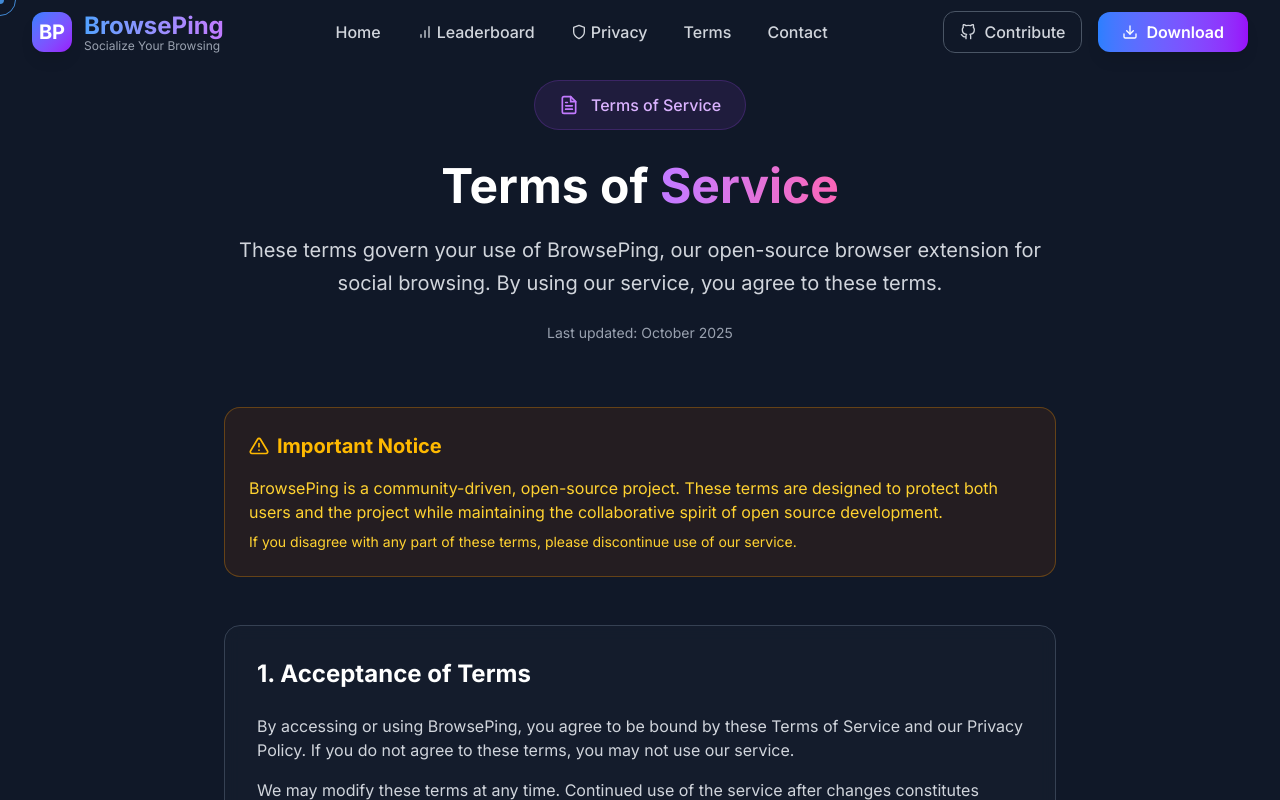
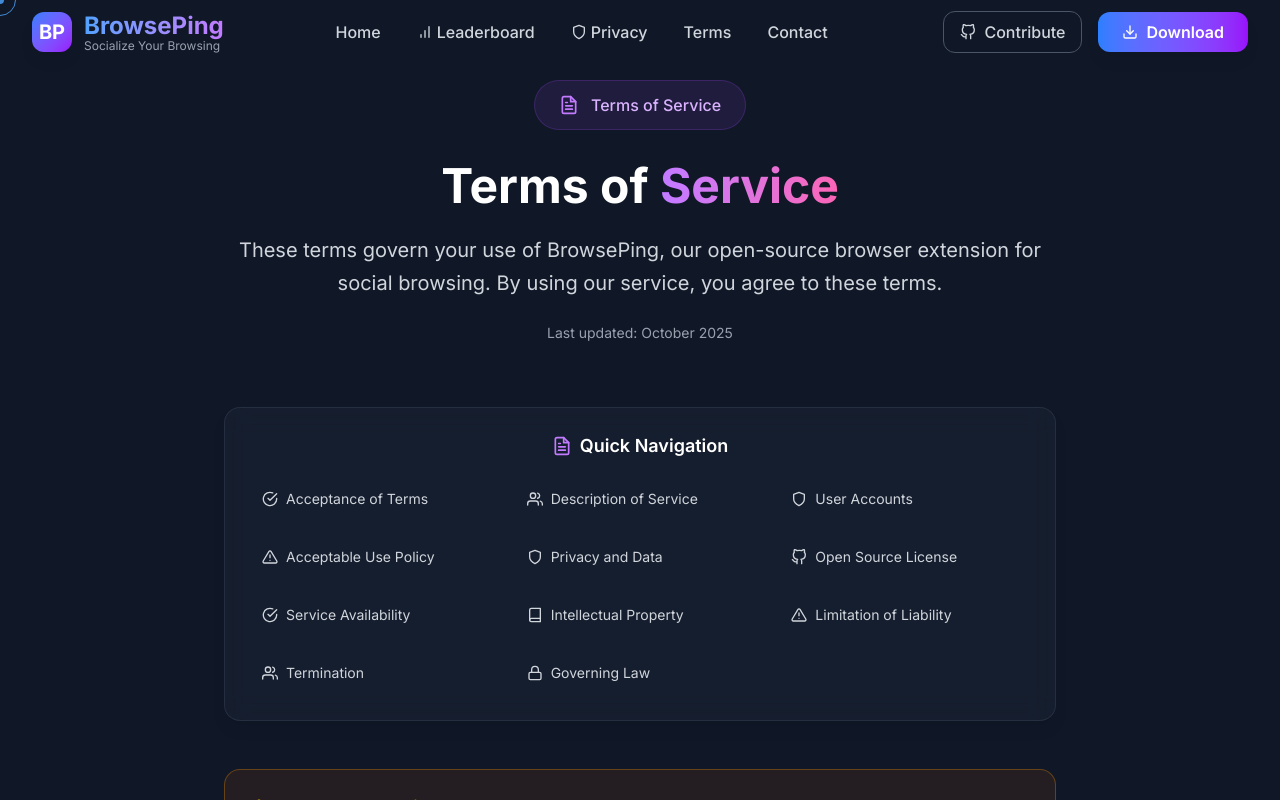
Before and after one commit to browseping/web, a Next.js app: page /terms in a window 1280 px wide. Shown: the top 800 px of the page. Built offline with nearby package versions, Linux system fonts and the light colour scheme.

Commit message:
add quick navigation to Terms of Service page

```diff
--- a/src/components/terms/TermsOfService.tsx
+++ b/src/components/terms/TermsOfService.tsx
@@ -1,7 +1,7 @@
 'use client';
 
 import React from 'react';
-import { FiFileText, FiUsers, FiShield, FiGithub, FiMail, FiAlertTriangle } from 'react-icons/fi';
+import { FiFileText, FiUsers, FiShield, FiGithub, FiMail, FiAlertTriangle, FiCheckCircle, FiLock, FiBook } from 'react-icons/fi';
 
 const TermsOfService = () => {
   return (
@@ -28,6 +28,41 @@ const TermsOfService = () => {
           </div>
         </div>
 
+        {/* Quick Navigation */}
+        <div className="bg-gray-800/40 backdrop-blur-md border border-gray-700/50 rounded-2xl p-6 mb-12 shadow-lg">
+          <h3 className="text-lg font-semibold text-white mb-4 flex items-center justify-center space-x-2">
+            <FiFileText className="text-purple-400" size={20} />
+            <span>Quick Navigation</span>
+          </h3>
+          <div className="grid grid-cols-1 sm:grid-cols-2 lg:grid-cols-3 gap-3">
+            {[
+              { id: 1, title: 'Acceptance of Terms', icon: FiCheckCircle },
+              { id: 2, title: 'Description of Service', icon: FiUsers },
+              { id: 3, title: 'User Accounts', icon: FiShield },
+              { id: 4, title: 'Acceptable Use Policy', icon: FiAlertTriangle },
+              { id: 5, title: 'Privacy and Data', icon: FiShield },
+              { id: 6, title: 'Open Source License', icon: FiGithub },
+              { id: 7, title: 'Service Availability', icon: FiCheckCircle },
+              { id: 8, title: 'Intellectual Property', icon: FiBook },
+              { id: 9, title: 'Limitation of Liability', icon: FiAlertTriangle },
+              { id: 10, title: 'Termination', icon: FiUsers },
+              { id: 11, title: 'Governing Law', icon: FiLock }
+            ].map(item => (
+              <button
+                key={item.id}
+                onClick={() => {
+                  const element = document.getElementById(`section-${item.id}`);
+                  element?.scrollIntoView({ behavior: 'smooth', block: 'start' });
+                }}
+                className="flex items-center space-x-2 text-left text-gray-300 hover:text-purple-400 transition-all duration-200 p-3 rounded-lg hover:bg-purple-500/10 border border-transparent hover:border-purple-500/30"
+              >
+                <item.icon size={16} className="flex-shrink-0" />
+                <span className="text-sm">{item.title}</span>
+              </button>
+            ))}
+          </div>
+        </div>
+
         {/* Important Notice */}
         <div className="bg-amber-900/20 border border-amber-500/30 rounded-2xl p-6 mb-12">
           <h2 className="text-xl font-bold text-amber-400 mb-4 flex items-center space-x-2">
@@ -44,7 +79,7 @@ const TermsOfService = () => {
         <div className="space-y-12">
 
           {/* Acceptance of Terms */}
-          <div className="bg-gray-800/30 backdrop-blur-sm border border-gray-700 rounded-2xl p-8">
+          <div id="section-1" className="bg-gray-800/30 backdrop-blur-sm border border-gray-700 rounded-2xl p-8">
             <h2 className="text-2xl font-bold text-white mb-6">1. Acceptance of Terms</h2>
             <div className="space-y-4 text-gray-300">
               <p>
@@ -58,7 +93,7 @@ const TermsOfService = () => {
           </div>
 
           {/* Description of Service */}
-          <div className="bg-gray-800/30 backdrop-blur-sm border border-gray-700 rounded-2xl p-8">
+          <div id="section-2" className="bg-gray-800/30 backdrop-blur-sm border border-gray-700 rounded-2xl p-8">
             <h2 className="text-2xl font-bold text-white mb-6 flex items-center space-x-3">
               <FiUsers className="text-blue-400" size={24} />
               <span>2. Description of Service</span>
@@ -81,7 +116,7 @@ const TermsOfService = () => {
           </div>
 
           {/* User Accounts */}
-          <div className="bg-gray-800/30 backdrop-blur-sm border border-gray-700 rounded-2xl p-8">
+          <div id="section-3" className="bg-gray-800/30 backdrop-blur-sm border border-gray-700 rounded-2xl p-8">
             <h2 className="text-2xl font-bold text-white mb-6">3. User Accounts</h2>
             <div className="space-y-4 text-gray-300">
               <div>
@@ -106,7 +141,7 @@ const TermsOfService = () => {
           </div>
 
           {/* Acceptable Use */}
-          <div className="bg-gray-800/30 backdrop-blur-sm border border-gray-700 rounded-2xl p-8">
+          <div id="section-4" className="bg-gray-800/30 backdrop-blur-sm border border-gray-700 rounded-2xl p-8">
             <h2 className="text-2xl font-bold text-white mb-6">4. Acceptable Use Policy</h2>
             <div className="space-y-6 text-gray-300">
               <div>
@@ -135,7 +170,7 @@ const TermsOfService = () => {
           </div>
 
           {/* Privacy and Data */}
-          <div className="bg-gray-800/30 backdrop-blur-sm border border-gray-700 rounded-2xl p-8">
+          <div id="section-5" className="bg-gray-800/30 backdrop-blur-sm border border-gray-700 rounded-2xl p-8">
             <h2 className="text-2xl font-bold text-white mb-6 flex items-center space-x-3">
               <FiShield className="text-green-400" size={24} />
               <span>5. Privacy and Data</span>
@@ -160,7 +195,7 @@ const TermsOfService = () => {
           </div>
 
           {/* Open Source License */}
-          <div className="bg-gray-800/30 backdrop-blur-sm border border-gray-700 rounded-2xl p-8">
+          <div id="section-6" className="bg-gray-800/30 backdrop-blur-sm border border-gray-700 rounded-2xl p-8">
             <h2 className="text-2xl font-bold text-white mb-6 flex items-center space-x-3">
               <FiGithub className="text-gray-400" size={24} />
               <span>6. Open Source License</span>
@@ -190,7 +225,7 @@ const TermsOfService = () => {
           </div>
 
           {/* Service Availability */}
-          <div className="bg-gray-800/30 backdrop-blur-sm border border-gray-700 rounded-2xl p-8">
+          <div id="section-7" className="bg-gray-800/30 backdrop-blur-sm border border-gray-700 rounded-2xl p-8">
             <h2 className="text-2xl font-bold text-white mb-6">7. Service Availability</h2>
             <div className="space-y-4 text-gray-300">
               <p>
@@ -212,7 +247,7 @@ const TermsOfService = () => {
           </div>
 
           {/* Intellectual Property */}
-          <div className="bg-gray-800/30 backdrop-blur-sm border border-gray-700 rounded-2xl p-8">
+          <div id="section-8" className="bg-gray-800/30 backdrop-blur-sm border border-gray-700 rounded-2xl p-8">
             <h2 className="text-2xl font-bold text-white mb-6">8. Intellectual Property</h2>
             <div className="space-y-4 text-gray-300">
               <ul className="space-y-2 ml-6">
@@ -225,7 +260,7 @@ const TermsOfService = () => {
           </div>
 
           {/* Limitation of Liability */}
-          <div className="bg-gray-800/30 backdrop-blur-sm border border-gray-700 rounded-2xl p-8">
+          <div id="section-9" className="bg-gray-800/30 backdrop-blur-sm border border-gray-700 rounded-2xl p-8">
             <h2 className="text-2xl font-bold text-white mb-6">9. Limitation of Liability</h2>
             <div className="space-y-4 text-gray-300">
               <p>
@@ -248,7 +283,7 @@ const TermsOfService = () => {
           </div>
 
           {/* Termination */}
-          <div className="bg-gray-800/30 backdrop-blur-sm border border-gray-700 rounded-2xl p-8">
+          <div id="section-10" className="bg-gray-800/30 backdrop-blur-sm border border-gray-700 rounded-2xl p-8">
             <h2 className="text-2xl font-bold text-white mb-6">10. Termination</h2>
             <div className="space-y-4 text-gray-300">
               <div>
@@ -272,7 +307,7 @@ const TermsOfService = () => {
           </div>
 
           {/* Governing Law */}
-          <div className="bg-gray-800/30 backdrop-blur-sm border border-gray-700 rounded-2xl p-8">
+          <div id="section-11" className="bg-gray-800/30 backdrop-blur-sm border border-gray-700 rounded-2xl p-8">
             <h2 className="text-2xl font-bold text-white mb-6">11. Governing Law</h2>
             <div className="space-y-4 text-gray-300">
               <p>
```
